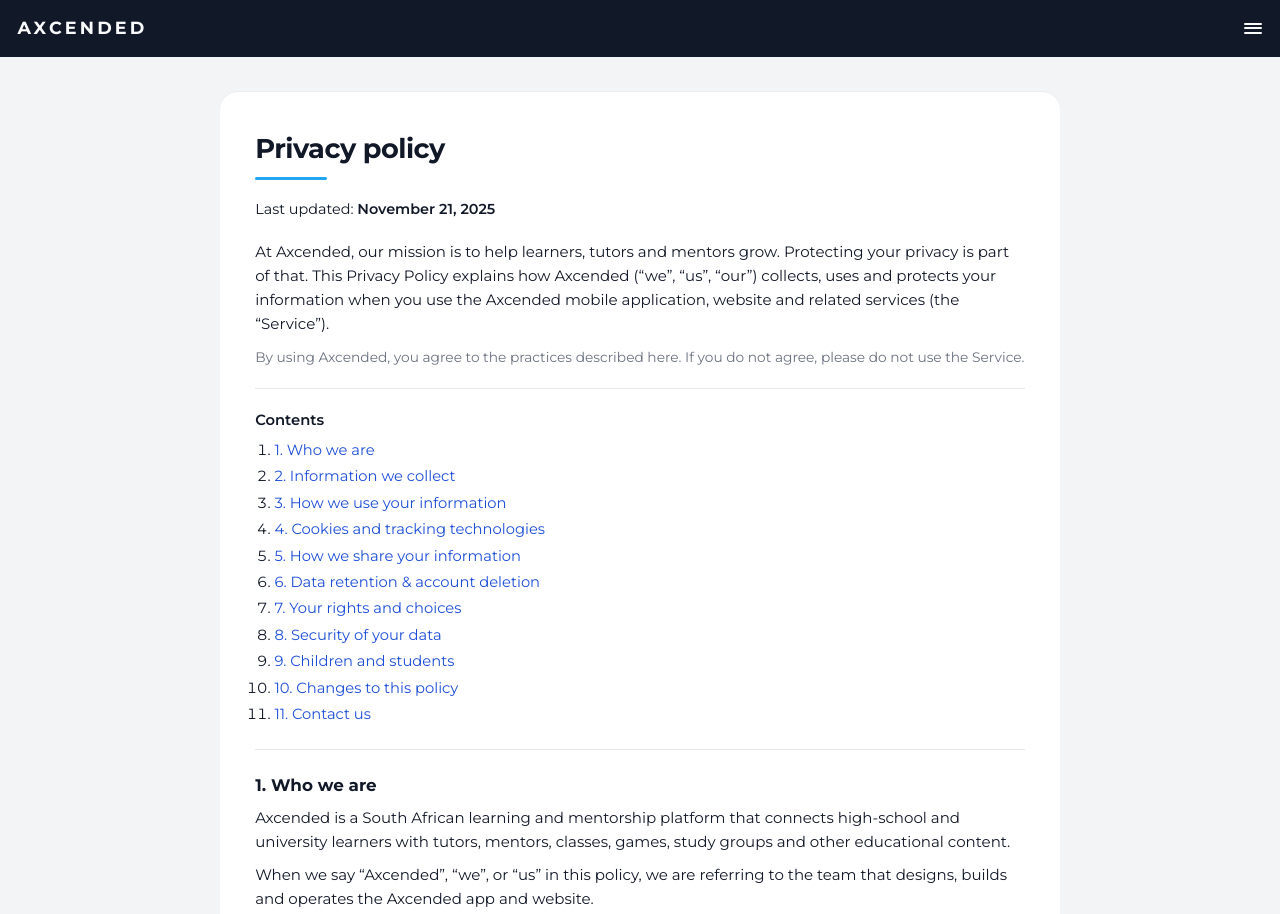
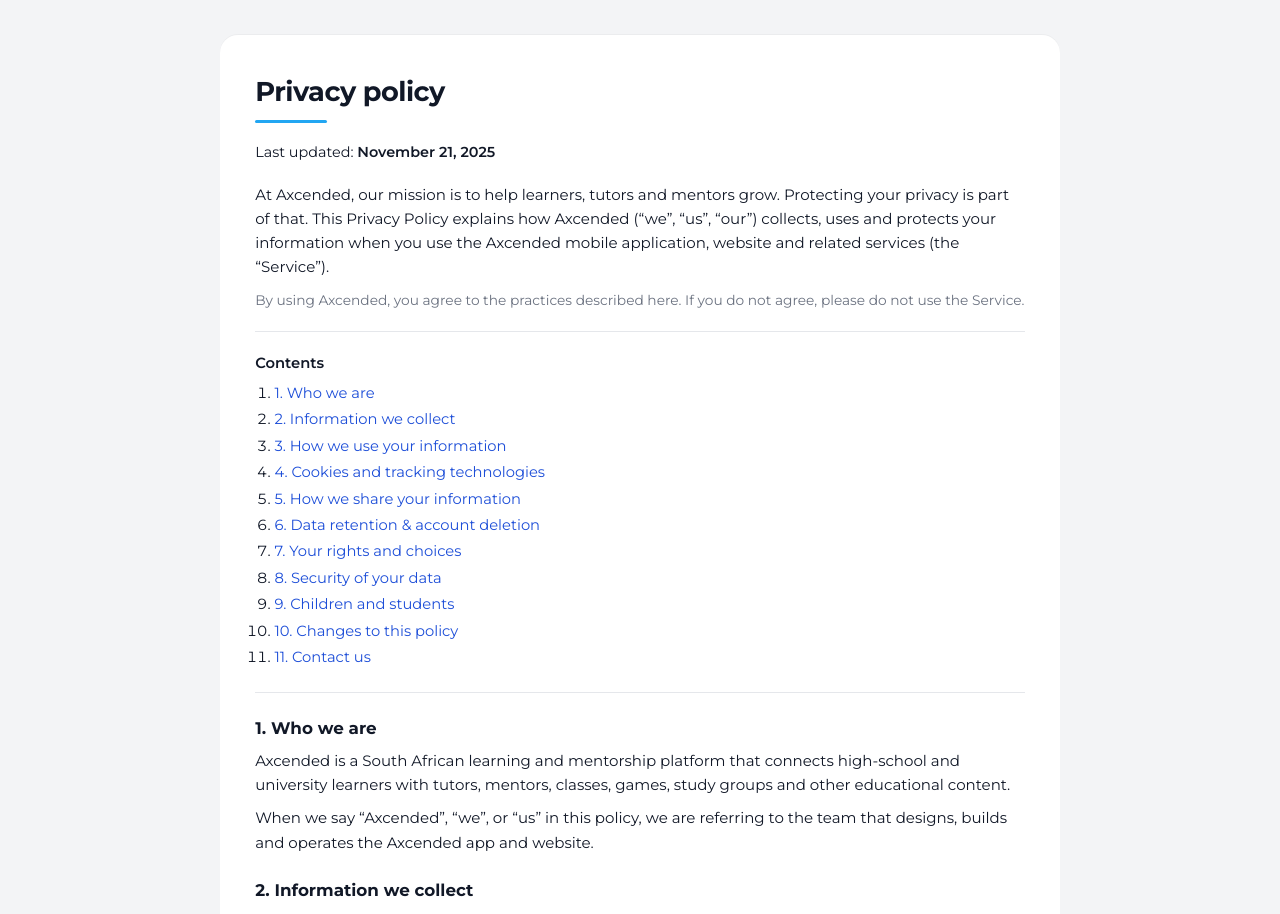
Before and after one commit to Musa3252/privacy, a plain HTML site: page index.html in a window 1280 px wide. Shown: the top 914 px of the page. Drawn offline with Linux system fonts and the light colour scheme.

Commit message:
Update index.html

```diff
--- a/index.html
+++ b/index.html
@@ -208,14 +208,6 @@
 </head>
 <body>
   <a href="#content" class="skip-link">Skip to main content</a>
-
-  <!-- Dark header bar -->
-  <header class="topbar">
-    <div class="topbar-brand">AXCENDED</div>
-    <div class="topbar-menu" aria-hidden="true">
-      <span></span><span></span><span></span>
-    </div>
-  </header>
 
   <main>
     <article class="page" id="content">
```
